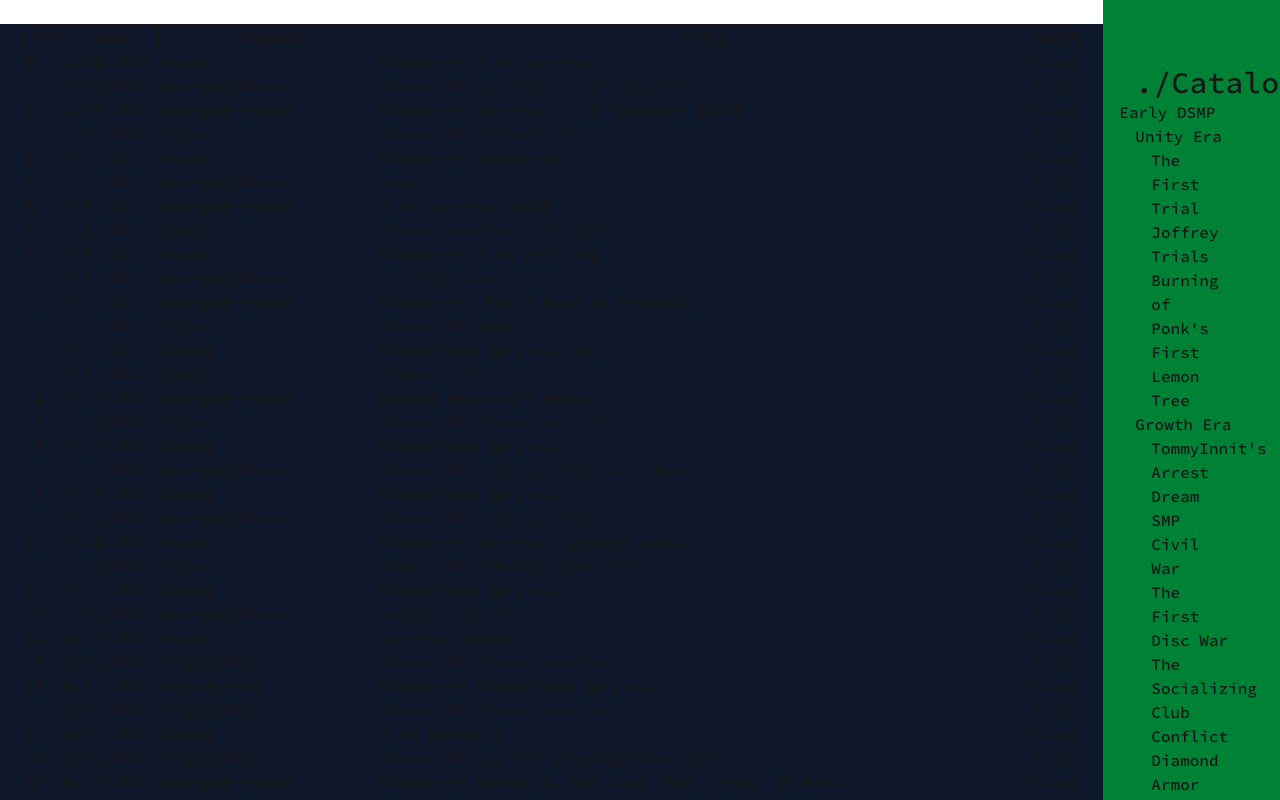
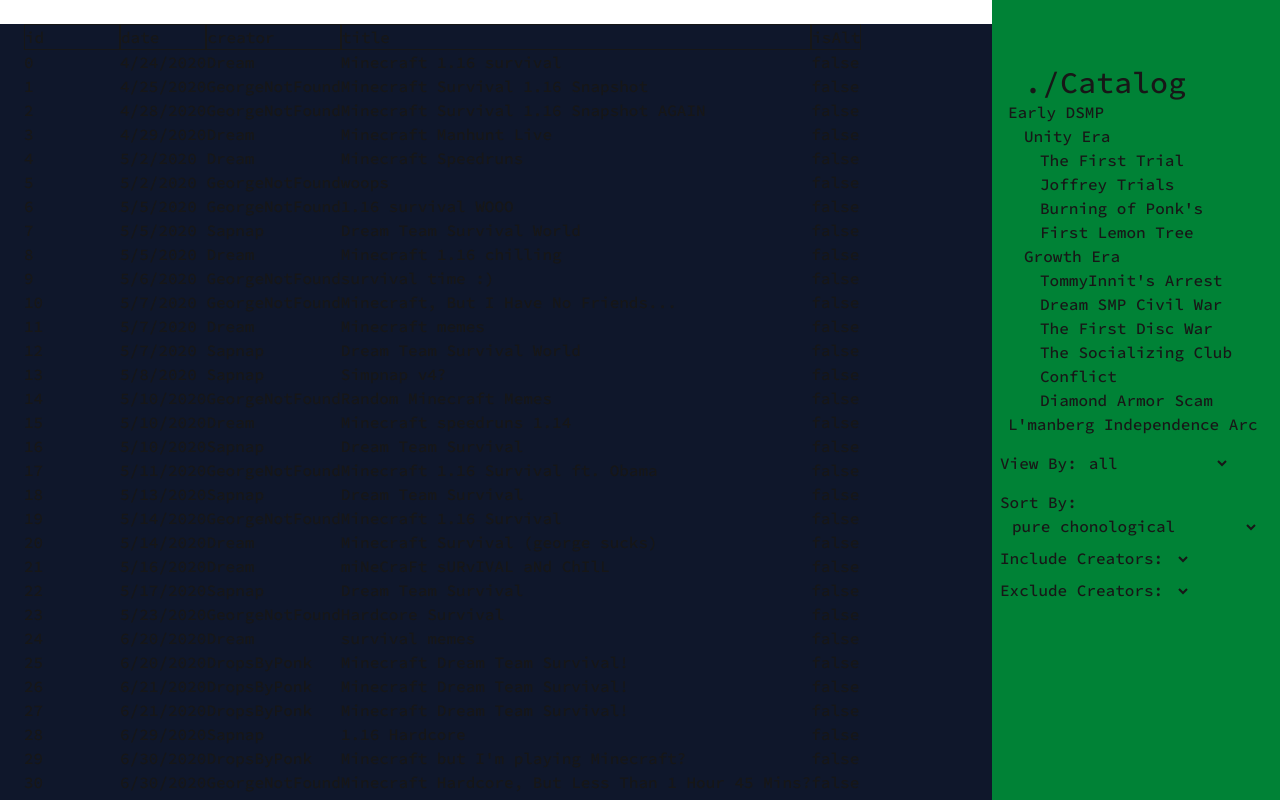
Before and after one commit to xiberxia/dsmpvodsproject, a Next.js app: page / in a window 1280 px wide. Shown: the top 800 px of the page. Built offline with nearby package versions, Linux system fonts and the light colour scheme.

Commit message:
pagination half + fix colspan

```diff
--- a/src/app/page.tsx
+++ b/src/app/page.tsx
@@ -3,8 +3,77 @@
 import vods from "./media/dsmpVodsMasterSheet";
 import ReactPaginate from 'react-paginate';
 
+var vodsInUse = vods;
+
+function MakeRow( singleVod ) {
+    const [ rowExpand, setRowExpand ] = useState(false);
+    return [
+      <div key={singleVod.id} className="table-row" onClick={() => setRowExpand(!rowExpand)}>
+        <div className="table-cell">{singleVod.id}</div>
+        <div className="table-cell">{singleVod.date}</div>
+        <div className="table-cell">{singleVod.creator}</div>
+        <div className="table-cell">{singleVod.title}</div>
+        <div className="table-cell">{singleVod.isAlt.toString()}</div>
+      </div>,
+      rowExpand && (
+      <div className="table-row flex" key={singleVod.id + 10000}>
+          <p className="flex-grow">IA: {singleVod.archiveLink}</p>
+          <p>IA archiver: {singleVod.archiver}</p>
+      </div>
+
+      )
+    ]
+  }
+
+
+function Items({ currentVods }) {
+  return (
+    <>
+      {currentVods.map((singleVod) => (
+        MakeRow(singleVod)
+      ))}
+    </>
+  );
+}
+
+function PaginatedItems({ vodsPerPage }) {
+  // Here we use item offsets; we could also use page offsets
+  // following the API or data you're working with.
+  const [itemOffset, setItemOffset] = useState(0);
+
+  // Simulate fetching items from another resources.
+  // (This could be items from props; or items loaded in a local state
+  // from an API endpoint with useEffect and useState)
+  const endOffset = itemOffset + vodsPerPage;
+  console.log(`Loading items from ${itemOffset} to ${endOffset}`);
+  const currentVods = vodsInUse.slice(itemOffset, endOffset);
+  const pageCount = Math.ceil(vodsInUse.length / vodsPerPage);
+
+  // Invoke when user click to request another page.
+  const handlePageClick = (event) => {
+    const newOffset = (event.selected * vodsPerPage) % vodsInUse.length;
+    console.log(
+      `User requested page number ${event.selected}, which is offset ${newOffset}`
+    );
+    setItemOffset(newOffset);
+  };
+
+  return (
+    <>
+      <Items currentVods={currentVods} />
+      <ReactPaginate
+        breakLabel="..."
+        nextLabel="next >"
+        onPageChange={handlePageClick}
+        pageRangeDisplayed={5}
+        pageCount={pageCount}
+        previousLabel="< previous"
+        renderOnZeroPageCount={null}
+      />
+    </>
+  );
+}
 export default function Home() {
-  var vodsInUse = vods;
 /**
   const [ viewBy, setViewBy ] = useState("all");
   const [ sortBy, setSortBy ] = useState("pure chronological");
@@ -37,28 +106,6 @@
 /**  function getTotalPages( vodsPerPage ) {
     totalPages = Math.round((totalVods / vodsPerPage)+1);
   }**/
-  function makeRow( singleVod ) {
-    const [ rowExpand, setRowExpand ] = useState(false);
-    return [
-      <tr key={singleVod.id} onClick={() => setRowExpand(!rowExpand)}>
-        <td>{singleVod.id}</td>
-        <td>{singleVod.date}</td>
-        <td>{singleVod.creator}</td>
-        <td>{singleVod.title}</td>
-        <td>{singleVod.isAlt.toString()}</td>
-      </tr>,
-      rowExpand && (
-      <tr key={singleVod.id + 10000}>
-        <td colSpan={5} >
-          <p>IA: {singleVod.archiveLink}</p>
-          <p>IA archiver: {singleVod.archiver}</p>
-        </td>
-      </tr>
-
-      )
-    ]
-  }
-
 
   return (
     <div>
@@ -66,22 +113,19 @@
 
       <div className="bg-slate-900 h-200 font-monospace">
 
-        <table className="m-6">
-          <thead>
+        <div className="table m-6">
+          <div className="table-header-group">
 
-            <tr>{Object.keys(vodsInUse[0]).map((key) => { if (!(key == "cid" || (key.includes("archive")) || (key.includes("youtube")) || (key.includes("notes")) ))  return <th key={key} className="border">{key}</th>
+            <div className="table-row">{Object.keys(vodsInUse[0]).map((key) => { if (!(key == "cid" || (key.includes("archive")) || (key.includes("youtube")) || (key.includes("notes")) ))  return <div key={key} className="table-cell border">{key}</div>
               })}
-            </tr>
-          </thead>
-          <tbody>
-            {vodsInUse.map((singleVod) => (
-             makeRow(singleVod)
-           ))}
-          </tbody>
-
-        </table>
-	    </div>
-      <p className="bg-red-400 h-screen">hello world </p>
+            </div>
+          </div>
+          <div className="table-row-group">
+            <PaginatedItems vodsPerPage={40} />
+          </div>
+        </div>
+	  </div>
+    <p className="bg-red-400 h-screen">hello world </p>
     </div>
   );
 }
```
Also changed, not shown: 1 other file (tests, documents, lock files or other folders).
